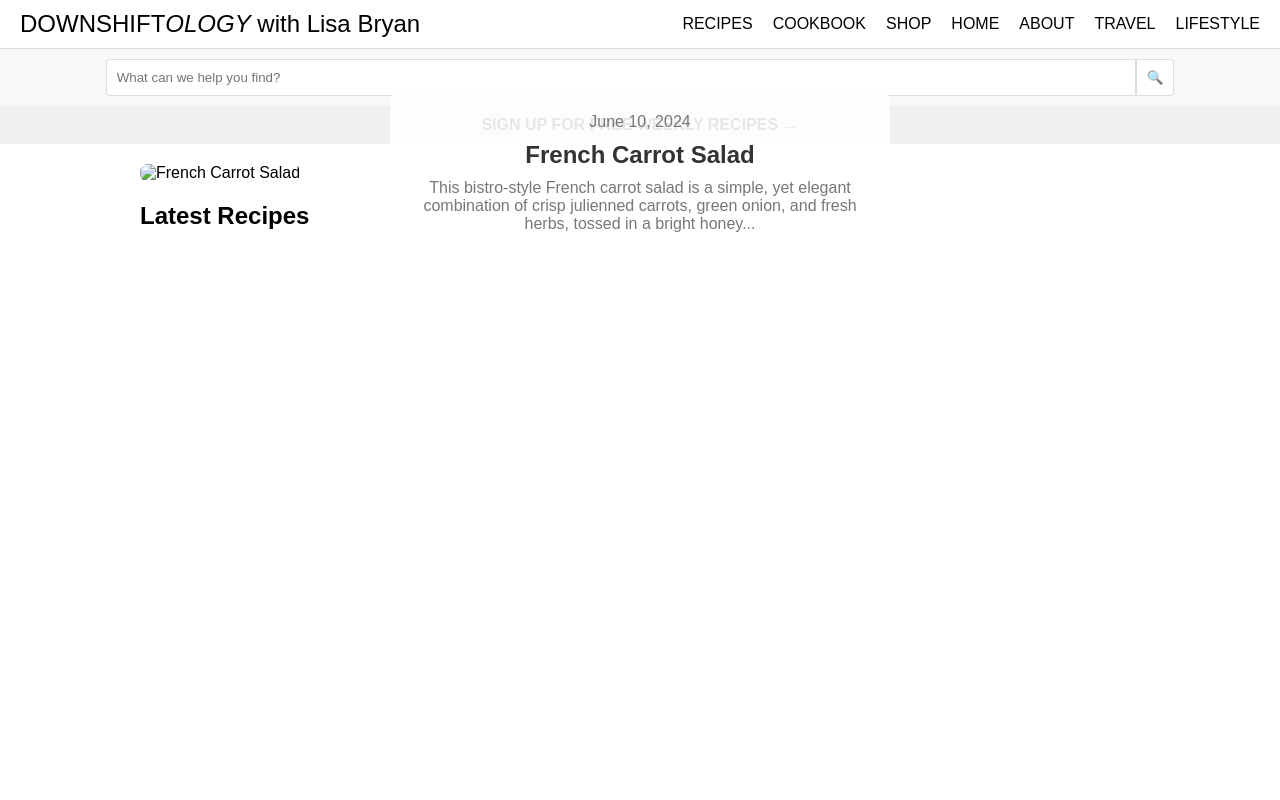
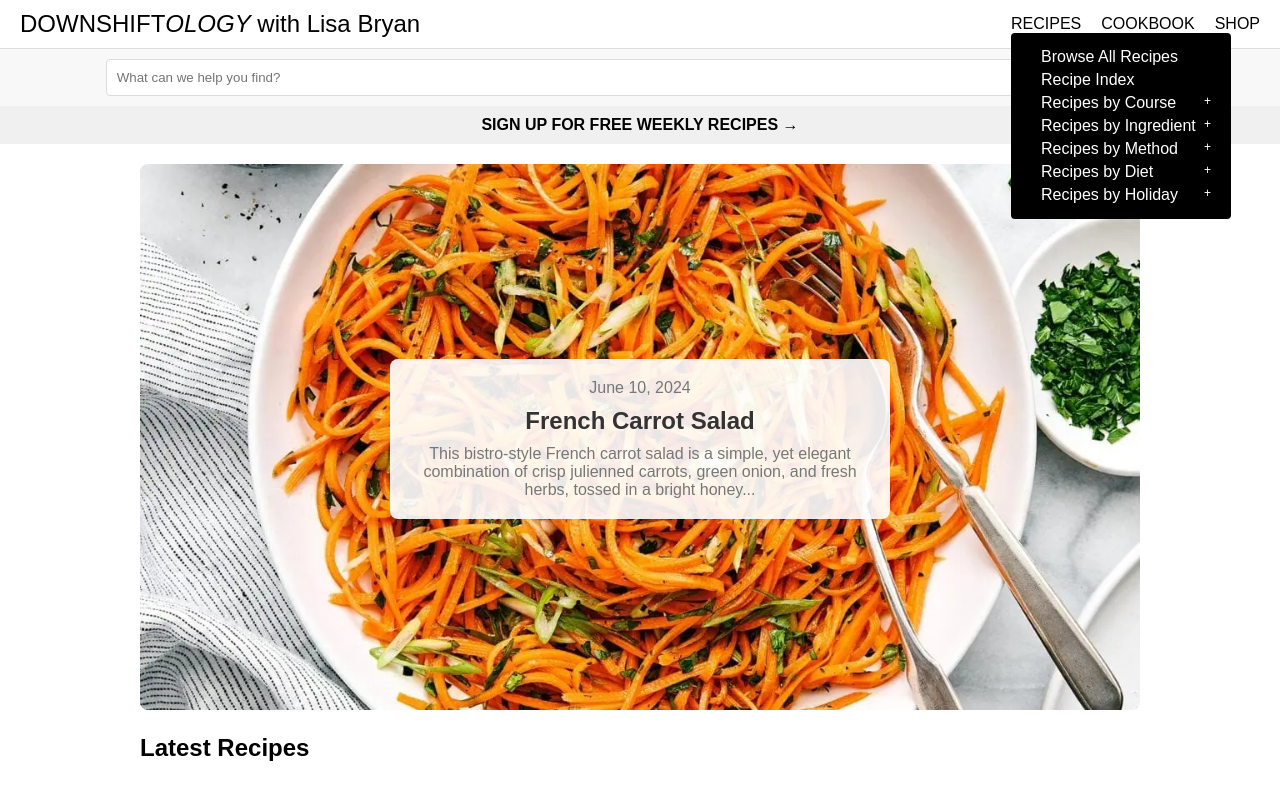
Before and after one commit to chenhanting-ibuypower/algorithms-and-scripts, a website: page recipehome.html in a window 1280 px wide. Both pictures are taken after a click on the link "RECIPES". Drawn offline with Linux system fonts and the light colour scheme.

Commit message:
feat: layout navigation

```diff
--- a/recipehome.css
+++ b/recipehome.css
@@ -37,6 +37,7 @@ body {
 }
 
 .desktop-menu li {
+  position: relative;
   margin-left: 20px;
 }
 
@@ -178,6 +179,75 @@ body {
   margin-bottom: 20px;
 }
 
+/* Dropdown Styles */
+.dropdown .submenu {
+  display: none;
+  position: absolute;
+  top: 100%;
+  left: 0;
+  background-color: #000;
+  color: #fff;
+  padding: 10px;
+  border-radius: 4px;
+  z-index: 2;
+  min-width: 200px;
+}
+
+.dropdown .submenu a {
+  color: #fff;
+  display: block;
+  margin: 5px 0;
+}
+
+.dropdown .submenu.open {
+  display: block;
+}
+
+.dropdown .submenu ul,
+nav ul li {
+  list-style: none;
+  padding: 0;
+  margin: 0;
+}
+
+.dropdown .submenu ul li {
+  list-style: none;
+  padding: 0;
+  margin: 0;
+  position: relative;
+}
+
+.dropdown .submenu .menu-item {
+  display: inline-block;
+}
+
+.dropdown .submenu .toggle-sign {
+  position: absolute;
+  right: 10px; /* Adjust as necessary */
+}
+
+.dropdown-submenu .inner-submenu {
+  display: none;
+  margin-left: 20px;
+  padding-left: 20px; /* Indent sub-menu items */
+  border: none; /* Remove border for sub-menu */
+}
+
+.dropdown-submenu .inner-submenu a {
+  color: #fff;
+  padding-left: 10px;
+}
+
+.dropdown-submenu .inner-submenu.open {
+  display: block;
+}
+
+.toggle-sign {
+  margin-left: 10px;
+  font-size: 12px;
+  color: #fff;
+}
+
 /* Media Queries for Responsive Design */
 @media (max-width: 768px) {
   .desktop-menu {
--- a/recipehome.html
+++ b/recipehome.html
@@ -13,13 +13,70 @@
       </div>
       <nav class="navigation">
         <ul class="desktop-menu">
-          <li><a href="#">RECIPES</a></li>
+          <li class="dropdown">
+            <a href="#">RECIPES</a>
+            <ul class="submenu">
+              <li><a href="#">Browse All Recipes</a></li>
+              <li><a href="#">Recipe Index</a></li>
+              <li class="dropdown-submenu">
+                <a href="#"
+                  ><span class="menu-item">Recipes by Course</span>
+                  <span class="toggle-sign">+</span></a
+                >
+                <ul class="inner-submenu">
+                  <li><a href="#">Breakfast</a></li>
+                  <li><a href="#">Lunch</a></li>
+                  <li><a href="#">Dinner</a></li>
+                </ul>
+              </li>
+              <li class="dropdown-submenu">
+                <a href="#"
+                  ><span class="menu-item">Recipes by Ingredient</span>
+                  <span class="toggle-sign">+</span></a
+                >
+                <ul class="inner-submenu">
+                  <li><a href="#">Chicken</a></li>
+                  <li><a href="#">Beef</a></li>
+                  <li><a href="#">Vegetarian</a></li>
+                </ul>
+              </li>
+              <li class="dropdown-submenu">
+                <a href="#"
+                  ><span class="menu-item">Recipes by Method</span>
+                  <span class="toggle-sign">+</span></a
+                >
+                <ul class="inner-submenu">
+                  <li><a href="#">Baking</a></li>
+                  <li><a href="#">Grilling</a></li>
+                  <li><a href="#">Slow Cooker</a></li>
+                </ul>
+              </li>
+              <li class="dropdown-submenu">
+                <a href="#"
+                  ><span class="menu-item">Recipes by Diet</span>
+                  <span class="toggle-sign">+</span></a
+                >
+                <ul class="inner-submenu">
+                  <li><a href="#">Gluten-Free</a></li>
+                  <li><a href="#">Keto</a></li>
+                  <li><a href="#">Vegan</a></li>
+                </ul>
+              </li>
+              <li class="dropdown-submenu">
+                <a href="#"
+                  ><span class="menu-item">Recipes by Holiday</span>
+                  <span class="toggle-sign">+</span></a
+                >
+                <ul class="inner-submenu">
+                  <li><a href="#">Christmas</a></li>
+                  <li><a href="#">Thanksgiving</a></li>
+                  <li><a href="#">Easter</a></li>
+                </ul>
+              </li>
+            </ul>
+          </li>
           <li><a href="#">COOKBOOK</a></li>
           <li><a href="#">SHOP</a></li>
-          <li><a href="#">HOME</a></li>
-          <li><a href="#">ABOUT</a></li>
-          <li><a href="#">TRAVEL</a></li>
-          <li><a href="#">LIFESTYLE</a></li>
         </ul>
         <button class="menu-toggle" aria-label="Open menu">☰</button>
         <div class="overlay">
@@ -45,7 +102,7 @@
     </div>
     <main class="main-content">
       <section class="featured-recipe">
-        <img src="image.png" alt="French Carrot Salad" />
+        <img src="./recipecover.webp" alt="French Carrot Salad" />
         <div class="recipe-details">
           <p>June 10, 2024</p>
           <h2>French Carrot Salad</h2>
@@ -72,6 +129,26 @@
         .addEventListener("click", function () {
           document.querySelector(".overlay").classList.remove("open");
         });
+
+      // Dropdown menu functionality for desktop
+      document.querySelectorAll(".dropdown > a").forEach((item) => {
+        item.addEventListener("click", function (e) {
+          e.preventDefault();
+          const submenu = this.nextElementSibling;
+          submenu.classList.toggle("open");
+        });
+      });
+
+      // Toggle plus and minus signs for submenus
+      document.querySelectorAll(".dropdown-submenu > a").forEach((item) => {
+        item.addEventListener("click", function (e) {
+          e.preventDefault();
+          const innerSubmenu = this.nextElementSibling;
+          innerSubmenu.classList.toggle("open");
+          const toggleSign = this.querySelector(".toggle-sign");
+          toggleSign.textContent = toggleSign.textContent === "+" ? "-" : "+";
+        });
+      });
     </script>
   </body>
 </html>
```
Also changed, not shown: recipecover.webp (added). Lines whose indentation alone changed are shown as unchanged.
